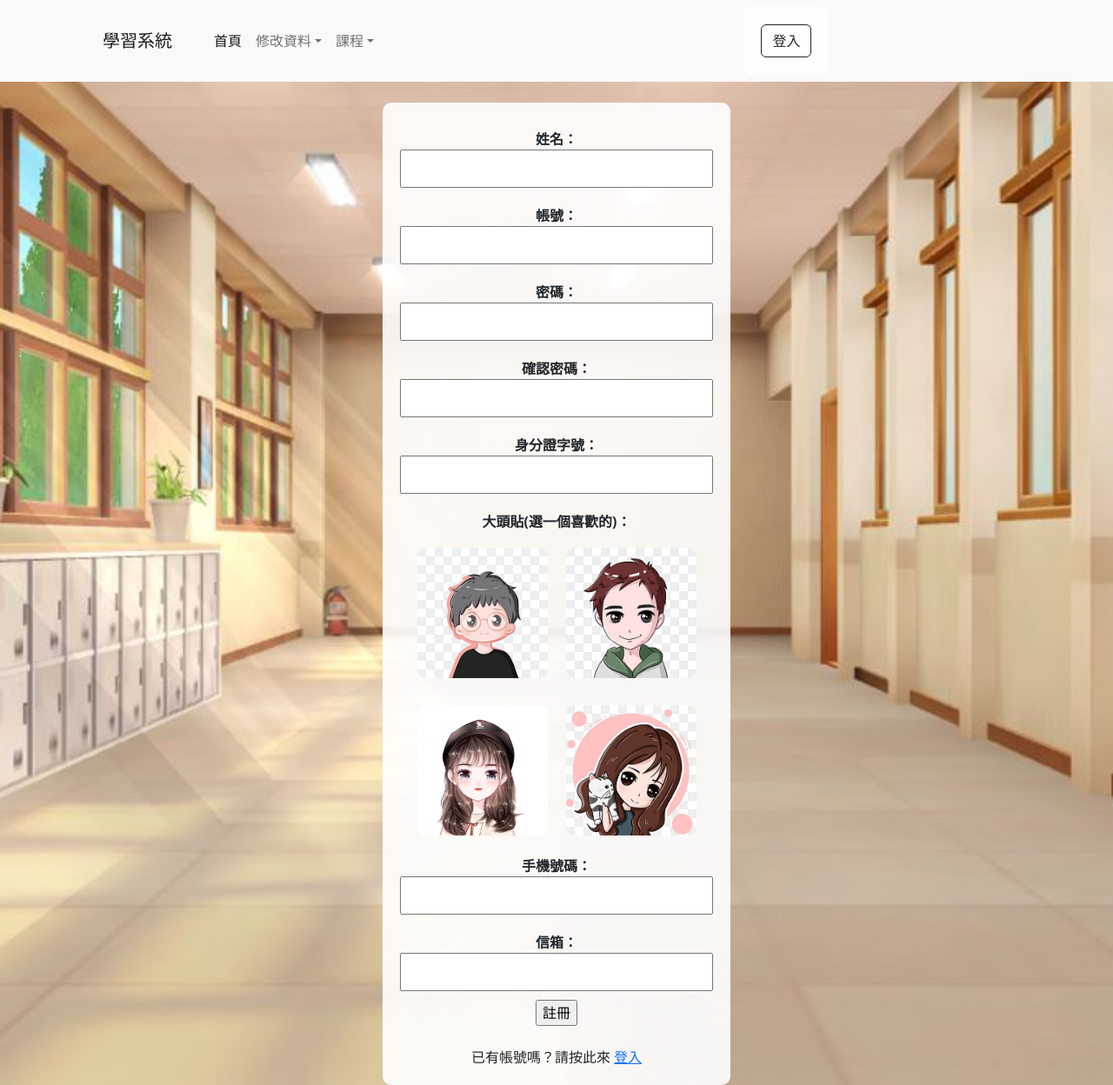
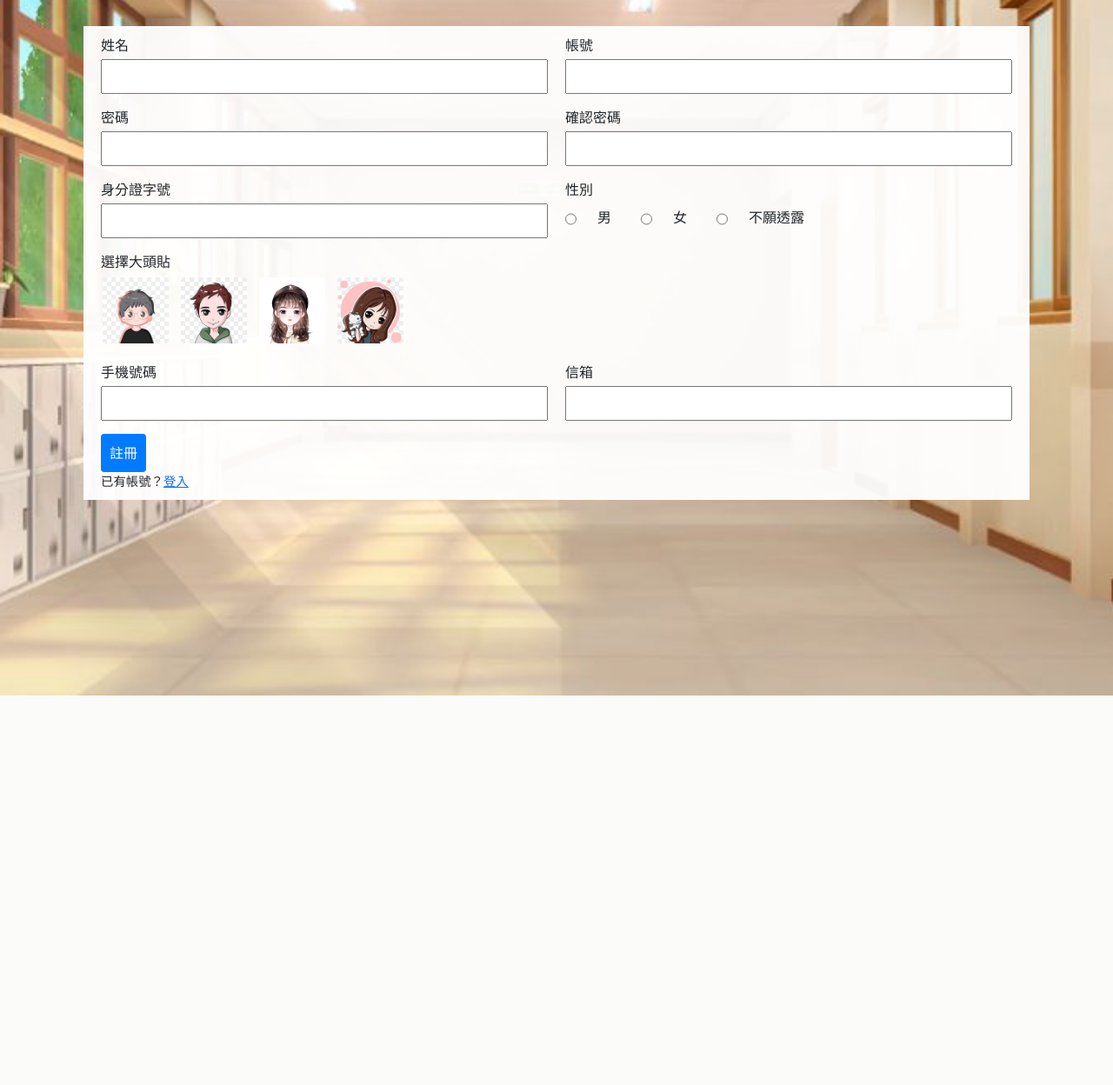
Before and after one commit to fitiotan/learn-project, a PHP site: page /register.php in a window 1280 px wide. Shown: the whole page at 87% size. After the commit the page ends 800 px from the top, so only its background shows below. Run offline with PHP 8.4, Linux system fonts and the light colour scheme.

Commit message:
modified:   register.php

```diff
--- a/register.php
+++ b/register.php
@@ -1,231 +1,281 @@
-<!DOCTYPE html>
-<html lang="en">
-<head>
-    <meta charset="utf-8" />
-    <meta name="viewport" content="width=device-width, initial-scale=1, shrink-to-fit=no" />
-    <meta name="description" content="" />
-    <meta name="author" content="" />
-    <title>線上學習平台</title>
-    <!-- Favicon-->
-    <link rel="icon" type="image/x-icon" href="assets/favicon.ico" />
-    <!-- Bootstrap icons-->
-    <link href="https://cdn.jsdelivr.net/npm/bootstrap-icons@1.5.0/font/bootstrap-icons.css" rel="stylesheet" />
-    <!-- Core theme CSS (includes Bootstrap) -->
-    <link href="css/styles.css" rel="stylesheet" />
-    <style>
-        body {
-            background-image: url('assets/background_straight.jpg');
-            background-size: cover;
-            background-position: center;
-            background-repeat: no-repeat;
-            height: 100%;
-        }
-        header {
-            background-color: rgba(0, 0, 0, 0.2);
-        }
-        form {
-            max-width: 400px;
-            margin: auto;
-            background-color: rgba(255,255,255,0.9);
-            padding: 20px;
-            border-radius: 10px;
-        }
-        label {
-            font-weight: bold;
-            display: block;
-            margin-top: 10px;
-        }
-        input[type="text"], input[type="password"] {
-            width: 100%;
-            margin-bottom: 10px;
-            padding: 8px;
-            box-sizing: border-box;
-        }
-        img {
-            cursor: pointer;
-            vertical-align: middle;
-        }
-        input[type="radio"] {
-            vertical-align: middle;
-            margin-right: 5px;
-        }
+<?php
+session_start();
 
-        /* Photo selection styling */
-        .photo-selection {
-            display: flex;
-            flex-wrap: wrap;
-            gap: 15px;
-            justify-content: center;
-            margin-top: 5px;
-            margin-bottom: 20px;
-        }
-        .photo-selection input[type="radio"] {
-            display: none;
-        }
-        .photo-selection label {
-            cursor: pointer;
-            border: 3px solid transparent;
-            border-radius: 10px;
-            transition: border-color 0.3s ease;
-            display: inline-block;
-        }
-        .photo-selection label img {
-            display: block;
-            width: 150px;
-            height: 150px;
-            object-fit: cover;
-            border-radius: 10px;
-        }
-        .photo-selection input[type="radio"]:checked + label {
-            border-color: #0d6efd; /* Bootstrap primary blue */
-        }
-    </style>
-</head>
-<body>
-    <!-- Navigation-->
-    <nav class="navbar navbar-expand-lg navbar-light bg-light">
-        <div class="container px-4 px-lg-5">
-            <a class="navbar-brand">學習系統</a>
-            <button class="navbar-toggler" type="button" data-bs-toggle="collapse"
-                    data-bs-target="#navbarSupportedContent" aria-controls="navbarSupportedContent"
-                    aria-expanded="false" aria-label="Toggle navigation">
-                <span class="navbar-toggler-icon"></span>
-            </button>
-            <div class="collapse navbar-collapse" id="navbarSupportedContent">
-                <ul class="navbar-nav me-auto mb-2 mb-lg-0 ms-lg-4">
-                    <li class="nav-item"><a class="nav-link active" aria-current="page" href="index.php">首頁</a></li>
-                    <li class="nav-item dropdown">
-                        <a class="nav-link dropdown-toggle" id="navbarDropdown" href="#" role="button"
-                           data-bs-toggle="dropdown" aria-expanded="false">修改資料</a>
-                        <ul class="dropdown-menu" aria-labelledby="navbarDropdown">
-                            <li><a class="dropdown-item" href="basic.php">基本資料</a></li>
-                            <li><hr class="dropdown-divider" /></li>
-                            <li><a class="dropdown-item" href="contact.php">聯絡資料</a></li>
-                            <li><a class="dropdown-item" href="revise.php">修改密碼</a></li>
-                        </ul>
-                    </li>
-                    <li class="nav-item dropdown">
-                        <a class="nav-link dropdown-toggle" id="navbarDropdown" href="#" role="button"
-                           data-bs-toggle="dropdown" aria-expanded="false">課程</a>
-                        <ul class="dropdown-menu" aria-labelledby="navbarDropdown">
-                            <li><a class="dropdown-item" href="favorite.php">喜好課程</a></li>
-                            <li><a class="dropdown-item" href="statistics.php">次數統計</a></li>
-                        </ul>
-                    </li>
-                </ul>
-                <form class="d-flex">
-                    <button class="btn btn-outline-dark" name="login" type="button" onclick="window.location.href='login.php';">
-                        登入
-                    </button>
-                </form>
-            </div>
-        </div>
-    </nav>
+$link = @mysqli_connect('127.0.0.1', 'root', '', 'learn');
+if (!$link) {
+    die("資料庫連線錯誤");
+}
 
-    <br>
+if ($_SERVER["REQUEST_METHOD"] == "POST") {
+    // Collect and sanitize inputs
+    $name = mysqli_real_escape_string($link, $_POST["username"]);
+    $account = mysqli_real_escape_string($link, $_POST["account"]);
+    $password = $_POST["password1"];  // Will hash later
+    $identity = mysqli_real_escape_string($link, $_POST["iden"]);
+    $photo = mysqli_real_escape_string($link, $_POST["photo"]);
+    $gender = mysqli_real_escape_string($link, $_POST["gender"]);
+    $phone = mysqli_real_escape_string($link, $_POST["phone"]);
+    $email = mysqli_real_escape_string($link, $_POST["email"]);
 
-    <form method="POST" align="center" action="">
-        <label for="username">姓名：</label>
-        <input type="text" name="username" id="username" />
-
-        <label for="account">帳號：</label>
-        <input type="text" name="account" id="account" />
-
-        <label for="password1">密碼：</label>
-        <input type="password" name="password1" id="password1" />
-
-        <label for="password2">確認密碼：</label>
-        <input type="password" name="password2" id="password2" />
-
-        <label for="iden">身分證字號：</label>
-        <input type="text" name="iden" id="iden" />
-
-        <label for="photo">大頭貼(選一個喜歡的)：</label>
-        <div class="photo-selection">
-            <input type="radio" name="photo" value="1" id="photo1" />
-            <label for="photo1"><img src="assets/person1.png" alt="person1" /></label>
-
-            <input type="radio" name="photo" value="2" id="photo2" />
-            <label for="photo2"><img src="assets/person2.jpg" alt="person2" /></label>
-
-            <input type="radio" name="photo" value="3" id="photo3" />
-            <label for="photo3"><img src="assets/person3.jpg" alt="person3" /></label>
-
-            <input type="radio" name="photo" value="4" id="photo4" />
-            <label for="photo4"><img src="assets/person4.png" alt="person4" /></label>
-        </div>
-
-        <label for="phone">手機號碼：</label>
-        <input type="text" name="phone" id="phone" />
-
-        <label for="email">信箱：</label>
-        <input type="text" name="email" id="email" />
-
-        <br>
-        <input type="submit" value="註冊" />
-        <br><br>
-        已有帳號嗎？請按此來
-        <a href="login.php">登入</a>
-    </form>
-
-    <!-- Bootstrap core JS-->
-    <script src="https://cdn.jsdelivr.net/npm/bootstrap@5.2.3/dist/js/bootstrap.bundle.min.js"></script>
-    <!-- Core theme JS-->
-    <script src="js/scripts.js"></script>
-
-<?php
-    $link = @mysqli_connect('127.0.0.1', 'root', '', 'learn');
-    if (!$link) {
-        echo "資料庫連線錯誤";
+    // Basic backend validation
+    if (empty($name) || empty($account) || empty($password) || empty($identity) || empty($photo) || empty($gender) || empty($phone) || empty($email)) {
+        echo "<script>alert('請完整填寫所有欄位');</script>";
     } else {
-        if (
-            isset($_POST['username']) && isset($_POST['account']) && isset($_POST['password1']) && isset($_POST['password2']) &&
-            isset($_POST['iden']) && isset($_POST['photo']) && isset($_POST['phone']) && isset($_POST['email'])
-        ) {
-            if (
-                $_POST['username'] == null || $_POST['account'] == null || $_POST['password1'] == null || $_POST['password2'] == null ||
-                $_POST['iden'] == null || $_POST['photo'] == null || $_POST['phone'] == null || $_POST['email'] == null
-            ) {
-                echo "<script>alert('資料未輸入完全');location.href='register.php';</script>";
-            } else if ($_POST['password1'] != $_POST['password2']) {
-                echo "<script>alert('密碼與確認密碼不符');location.href='register.php';</script>";
-            } else if (strlen($_POST['iden']) != 10) {
-                echo "<script>alert('身分證長度必須等於10');location.href='register.php';</script>";
-            } else if (substr($_POST['iden'], 1, 1) != "1" && substr($_POST['iden'], 1, 1) != "2") {
-                echo "<script>alert('身分證第2碼必須為1或2');location.href='register.php';</script>";
-            } else if (strlen($_POST['phone']) != 10) {
-                echo "<script>alert('電話長度必須等於10');location.href='register.php';</script>";
-            } else if (substr($_POST['phone'], 0, 2) != "09") {
-                echo "<script>alert('電話開頭必須為09');location.href='register.php';</script>";
+        // Check for existing account
+        $checkSql = "SELECT * FROM user WHERE account = '$account'";
+        $checkResult = mysqli_query($link, $checkSql);
+        if (mysqli_num_rows($checkResult) > 0) {
+            echo "<script>alert('帳號已存在');</script>";
+        } else {
+            // Insert new user
+            $sql = "INSERT INTO user (name, account, password, identity, photo, gender, phone, email) VALUES ('$name', '$account', '$hashed_password', '$identity', '$photo', '$gender', '$phone', '$email')";
+            if (mysqli_query($link, $sql)) {
+                echo "<script>alert('註冊成功！');location.href='login.php';</script>";
+                exit;
             } else {
-                $sql = "select * from `user` where `name`='" . mysqli_real_escape_string($link, $_POST['username']) . "'";
-                $result = mysqli_query($link, $sql);
-                $sql2 = "select * from `user` where `account`='" . mysqli_real_escape_string($link, $_POST['account']) . "'";
-                $result2 = mysqli_query($link, $sql2);
-
-                if (mysqli_num_rows($result) > 0) {
-                    echo "<script>alert('您已經註冊過囉');location.href='login.php';</script>";
-                } else if (mysqli_num_rows($result2) > 0) {
-                    echo "<script>alert('此帳號已經有人使用');location.href='register.php';</script>";
-                } else {
-                    $sql = "insert into `user`(`name`,`account`,`password`,`iden`,`photo`,`phone`,`email`) values ('" .
-                        mysqli_real_escape_string($link, $_POST['username']) . "','" .
-                        mysqli_real_escape_string($link, $_POST['account']) . "','" .
-                        password_hash($_POST['password1'], PASSWORD_DEFAULT) . "','" .
-                        mysqli_real_escape_string($link, $_POST['iden']) . "','" .
-                        mysqli_real_escape_string($link, $_POST['photo']) . "','" .
-                        mysqli_real_escape_string($link, $_POST['phone']) . "','" .
-                        mysqli_real_escape_string($link, $_POST['email']) . "')";
-
-                    if (mysqli_query($link, $sql)) {
-                        echo "<script>alert('註冊成功');location.href='login.php';</script>";
-                    } else {
-                        echo "資料庫錯誤";
-                    }
-                }
+                echo "<script>alert('註冊失敗，請稍後再試');</script>";
             }
         }
     }
+}
+
+mysqli_close($link);
 ?>
+
+<!DOCTYPE html>
+<html lang="zh-Hant">
+<head>
+  <meta charset="UTF-8" />
+  <meta name="viewport" content="width=device-width, initial-scale=1.0" />
+  <title>註冊頁面</title>
+  <link href="https://cdn.jsdelivr.net/npm/bootstrap-icons@1.10.0/font/bootstrap-icons.css" rel="stylesheet" />
+  <link href="css/styles.css" rel="stylesheet" />
+  <style>
+    body {
+      margin: 0;
+      font-family: "Segoe UI", sans-serif;
+      background: url('assets/background_straight.jpg') no-repeat center center fixed;
+      background-size: cover;
+    }
+
+    .container {
+      max-width: 85%;
+      margin: auto;
+      padding: 10px 20px;
+      background-color: rgba(255, 255, 255, 0.95);
+      margin-top: 30px;
+    }
+
+    form {
+      display: grid;
+      grid-template-columns: 1fr 1fr;
+      grid-gap: 15px 20px;
+    }
+
+    .full-width {
+      grid-column: 1 / -1;
+    }
+
+    label {
+      font-weight: 500;
+      display: block;
+      margin-bottom: 4px;
+    }
+
+    input[type="text"],
+    input[type="password"] {
+      width: 100%;
+      padding: 6px;
+      box-sizing: border-box;
+    }
+
+    .error-msg {
+      color: red;
+      font-size: 12px;
+      margin-top: -4px;
+      margin-bottom: 4px;
+    }
+
+    .gender-options label {
+      margin-right: 10px;
+      font-weight: normal;
+    }
+
+    .photo-selection {
+      display: flex;
+      gap: 10px;
+      flex-wrap: wrap;
+    }
+
+    .photo-selection input[type="radio"] {
+      display: none;
+    }
+
+    .photo-selection label img {
+      width: 80px;
+      height: 80px;
+      border-radius: 6px;
+      object-fit: cover;
+      border: 2px solid transparent;
+      cursor: pointer;
+    }
+
+    .photo-selection input[type="radio"]:checked + label img {
+      border-color: #007bff;
+    }
+
+    input[type="submit"] {
+      padding: 10px;
+      background-color: #007bff;
+      color: white;
+      border: none;
+      cursor: pointer;
+      font-size: 1em;
+      border-radius: 4px;
+    }
+
+    .login-link {
+      font-size: 0.9em;
+    }
+
+    @media (max-width: 768px) {
+      form {
+        grid-template-columns: 1fr;
+      }
+    }
+    .gender-options {
+        display: flex;
+        gap: 1.5rem;
+        margin-top: 0.5rem;
+    }
+    .gender-options label {
+        display: flex;
+        align-items: center;
+        gap: 0.3rem;
+    }
+
+  </style>
+</head>
+<body>
+  <div class="container">
+    <form method="POST" action="" onsubmit="return validateForm();">
+      <div>
+        <label for="username">姓名</label>
+        <input type="text" name="username" id="username" />
+        <div class="error-msg" id="username-error"></div>
+      </div>
+
+      <div>
+        <label for="account">帳號</label>
+        <input type="text" name="account" id="account" />
+        <div class="error-msg" id="account-error"></div>
+      </div>
+
+      <div>
+        <label for="password1">密碼</label>
+        <input type="password" name="password1" id="password1" />
+        <div class="error-msg" id="password1-error"></div>
+      </div>
+
+      <div>
+        <label for="password2">確認密碼</label>
+        <input type="password" name="password2" id="password2" />
+        <div class="error-msg" id="password2-error"></div>
+      </div>
+
+      <div>
+        <label for="iden">身分證字號</label>
+        <input type="text" name="iden" id="iden" />
+        <div class="error-msg" id="iden-error"></div>
+      </div>
+
+      <div>
+        <label>性別</label>
+        <div class="gender-options">
+          <input type="radio" name="gender" value="男" id="male" /><label for="male">男</label>
+          <input type="radio" name="gender" value="女" id="female" /><label for="female">女</label>
+          <input type="radio" name="gender" value="不願透露" id="prefer-not" /><label for="prefer-not">不願透露</label>
+        </div>
+        <div class="error-msg" id="gender-error"></div>
+      </div>
+
+      <div class="full-width">
+        <label>選擇大頭貼</label>
+        <div class="photo-selection">
+          <input type="radio" name="photo" value="1" id="photo1" /><label for="photo1"><img src="assets/person1.png" /></label>
+          <input type="radio" name="photo" value="2" id="photo2" /><label for="photo2"><img src="assets/person2.jpg" /></label>
+          <input type="radio" name="photo" value="3" id="photo3" /><label for="photo3"><img src="assets/person3.jpg" /></label>
+          <input type="radio" name="photo" value="4" id="photo4" /><label for="photo4"><img src="assets/person4.png" /></label>
+        </div>
+        <div class="error-msg" id="photo-error"></div>
+      </div>
+
+      <div>
+        <label for="phone">手機號碼</label>
+        <input type="text" name="phone" id="phone" />
+        <div class="error-msg" id="phone-error"></div>
+      </div>
+
+      <div>
+        <label for="email">信箱</label>
+        <input type="text" name="email" id="email" />
+        <div class="error-msg" id="email-error"></div>
+      </div>
+
+      <div class="full-width">
+        <input type="submit" value="註冊" />
+        <div class="login-link">已有帳號？<a href="login.php">登入</a></div>
+      </div>
+    </form>
+  </div>
+
+  <script>
+    function validateForm() {
+      let valid = true;
+      const get = id => document.getElementById(id).value.trim();
+      document.querySelectorAll('.error-msg').forEach(el => el.textContent = '');
+
+      if (!get('username')) {
+        document.getElementById('username-error').textContent = '請輸入姓名';
+        valid = false;
+      }
+      if (!get('account')) {
+        document.getElementById('account-error').textContent = '請輸入帳號';
+        valid = false;
+      }
+      if (!get('password1')) {
+        document.getElementById('password1-error').textContent = '請輸入密碼';
+        valid = false;
+      }
+      if (get('password1') !== get('password2')) {
+        document.getElementById('password2-error').textContent = '密碼不一致';
+        valid = false;
+      }
+      if (!get('iden')) {
+        document.getElementById('iden-error').textContent = '請輸入身分證字號';
+        valid = false;
+      }
+      if (!document.querySelector('input[name="gender"]:checked')) {
+        document.getElementById('gender-error').textContent = '請選擇性別';
+        valid = false;
+      }
+      if (!document.querySelector('input[name="photo"]:checked')) {
+        document.getElementById('photo-error').textContent = '請選擇大頭貼';
+        valid = false;
+      }
+      const phone = get('phone');
+      if (!/^\d{10}$/.test(phone) || !phone.startsWith('09')) {
+        document.getElementById('phone-error').textContent = '請輸入正確的手機號碼';
+        valid = false;
+      }
+      const email = get('email');
+      if (!/^[^\s@]+@[^\s@]+\.[^\s@]+$/.test(email)) {
+        document.getElementById('email-error').textContent = '請輸入正確的信箱格式';
+        valid = false;
+      }
+
+      return valid;
+    }
+  </script>
 </body>
 </html>
```
